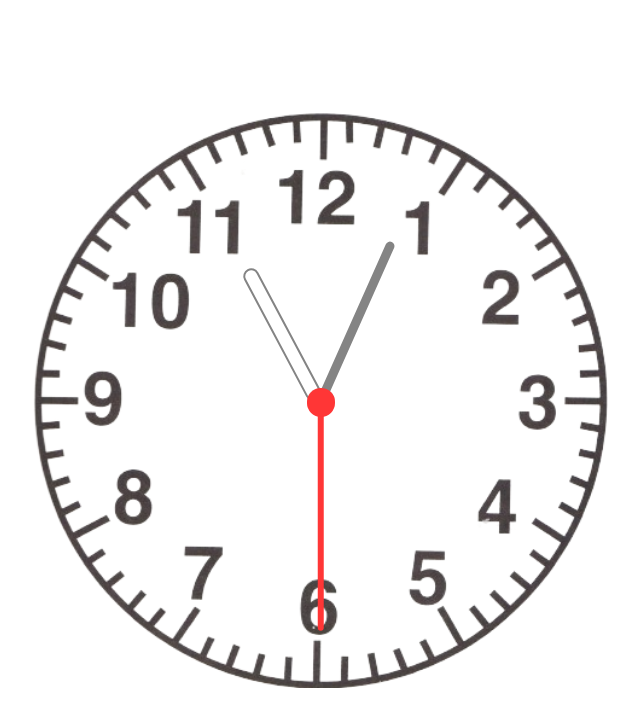
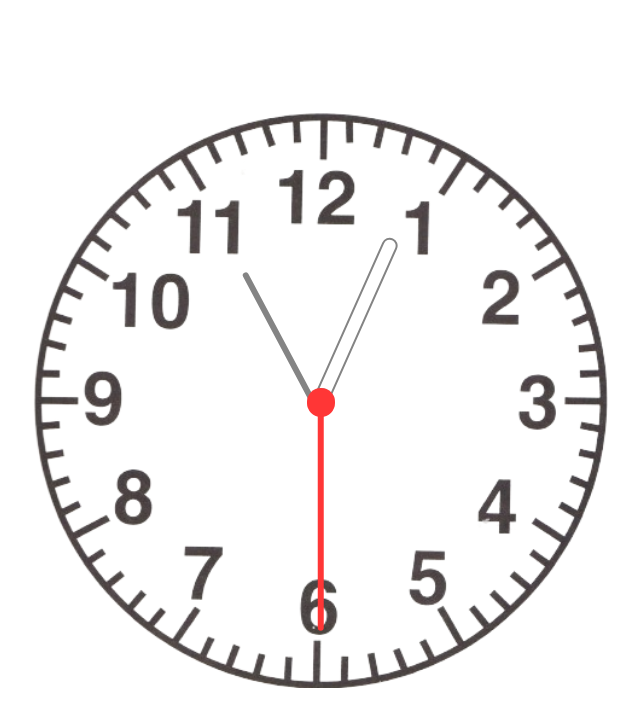
Before and after one commit to sakibsarkar/Analog_Clock, a plain HTML site: page index.html in a window 1280 px wide. Shown: the whole page, without its empty margins (319-959 px from the left). Drawn offline with Linux system fonts and the light colour scheme.

Commit message:
hour hand changed

```diff
--- a/style.css
+++ b/style.css
@@ -17,7 +17,7 @@
     width: 5%;
     height: 5%;
     border-radius: 50%;
-    background-color:rgb(255, 54, 54);
+    background-color: rgb(255, 54, 54);
     position: relative;
     top: 0.5%;
     z-index: 99;
@@ -36,9 +36,9 @@
 }
 
 .hour {
-    /* background: rgb(132, 132, 132); */
-    border: 2px solid rgb(132, 132, 132);
-    width: 2%;
+    background: rgb(132, 132, 132);
+
+    width: 1%;
     bottom: 50%;
     height: 25%;
     left: 48%;
@@ -49,9 +49,10 @@
 }
 
 .minutes {
-    background: rgb(132, 132, 132);
+    /* background: rgb(132, 132, 132); */
+    border: 2px solid rgb(132, 132, 132);
 
-    width: 1.5%;
+    width: 2%;
     bottom: 50%;
     height: 30%;
     position: absolute;
```
